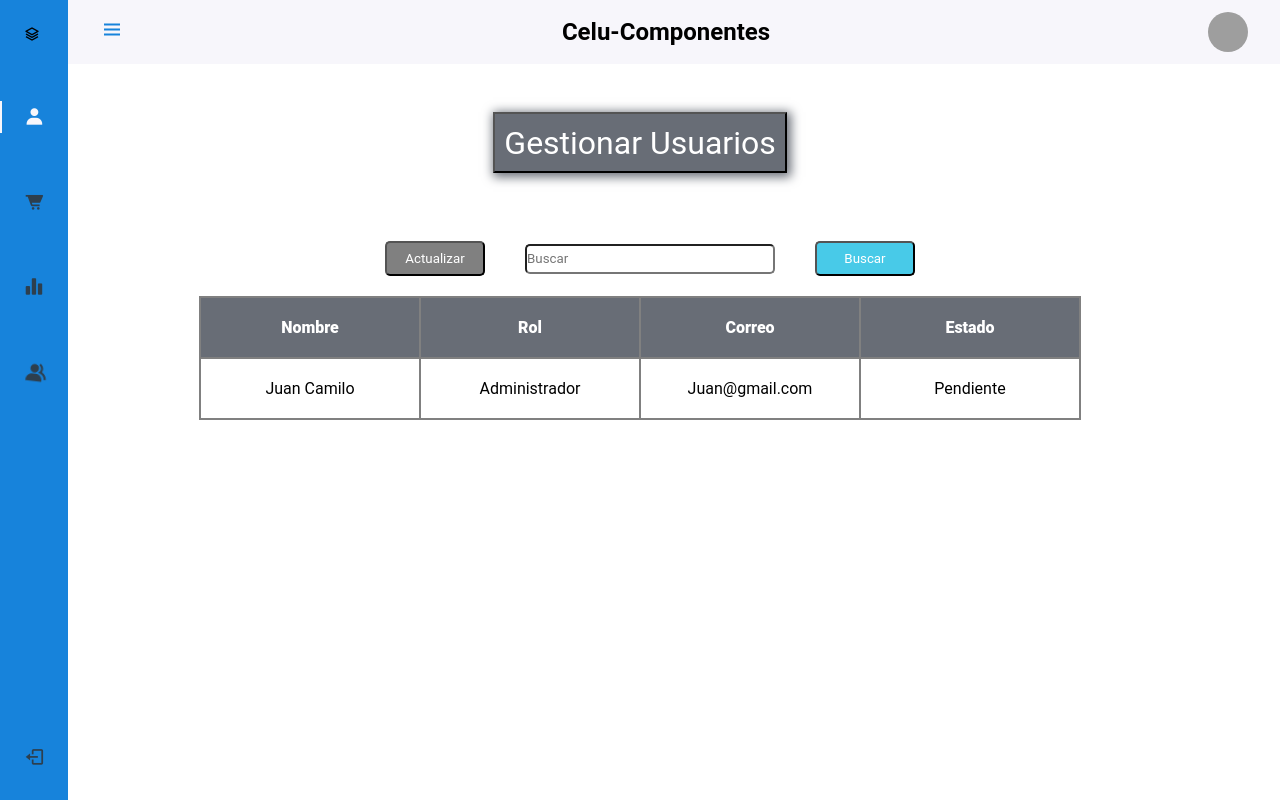
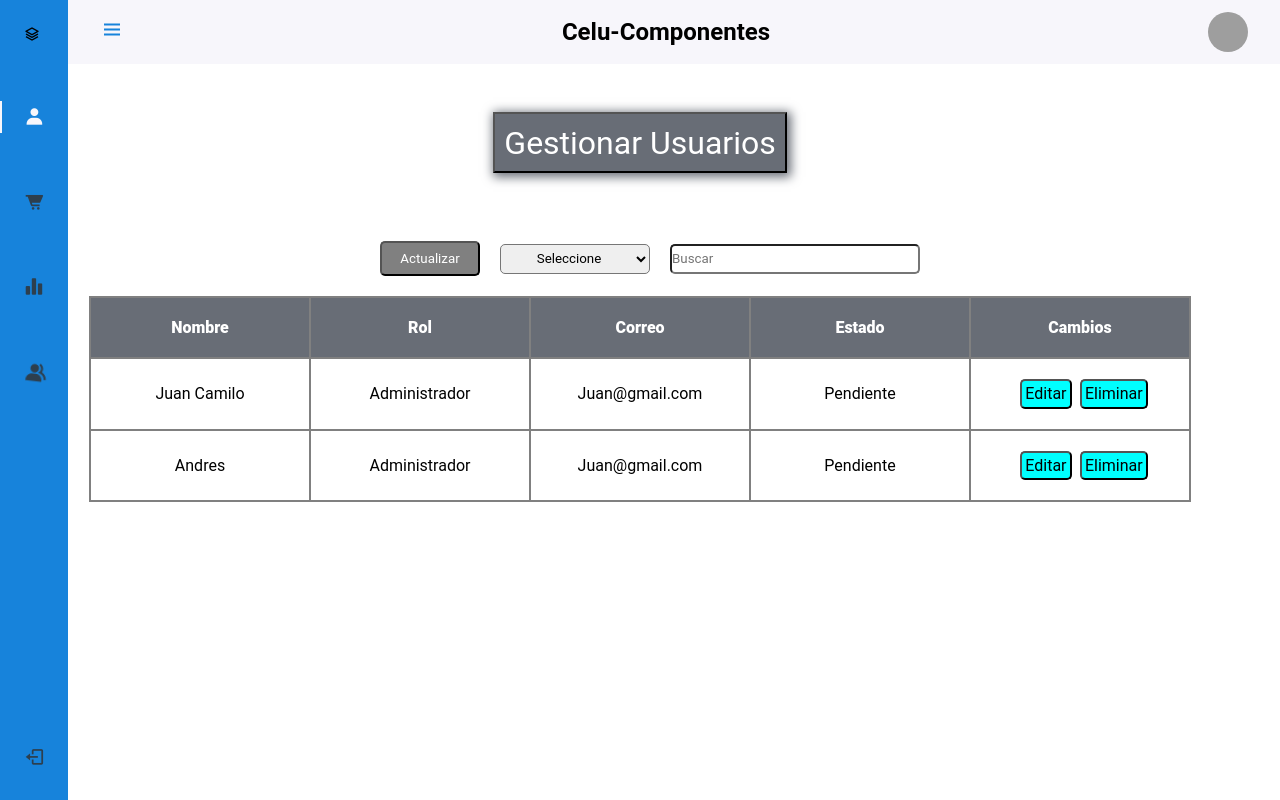
Before and after one commit to juanfed/night-developers, a React (Create React App) app: page /admin/gestionUser in a window 1280 px wide. Built offline with nearby package versions, Linux system fonts and the light colour scheme; grey boxes are pictures that could not be loaded.

Commit message:
implmentacion de la busqueda en las dependencias faltantes e implementacion de filtrado por atributos de manera incompleta

```diff
--- a/src/App.jsx
+++ b/src/App.jsx
@@ -11,7 +11,7 @@ import Producto from "pages/producto";
 import Ventas from "pages/ventas";
 import Gestion from "pages/gestion";
 import Admin from "pages/Admin";
-import Login from "pages/Login";
+import Login from "pages/login";
 import Registro from "components/registro";
 import LayoutPublico from "layouts/LayoutPublico";
 import HeaderPublico from "components/HeaderPublico";
--- a/src/pages/gestion.jsx
+++ b/src/pages/gestion.jsx
@@ -1,11 +1,16 @@
 import 'styles/gestion.css';
-
 import React, { useState, useEffect, useRef } from 'react';
-import { nanoid } from 'nanoid';
+import { nanoid } from "nanoid";
 
 const listaUsuarios = [
     {
         nombre: "Juan Camilo",
+        rol: "Administrador",
+        correo: "Juan@gmail.com",
+        estado: "Pendiente"
+    },
+    {
+        nombre: "Andres",
         rol: "Administrador",
         correo: "Juan@gmail.com",
         estado: "Pendiente"
@@ -107,6 +112,18 @@ const Gestion = () => {
     }
 
     const ListaUsuarios = ({ listaPersonas }) => {
+
+        //Sesion de busqueda
+        const [busqueda, setBusqueda] = useState('');
+        const [usuariosFiltrados, setUsuariosFiltrados] = useState(listaPersonas)
+        useEffect(() => {
+            setUsuariosFiltrados(
+                listaPersonas.filter((elemento) => {
+                    return JSON.stringify(elemento).toLowerCase().includes(busqueda.toLowerCase());
+                }));
+        }, [busqueda, listaPersonas])
+
+
         useEffect(() => {
             console.log("aca me muestra algo", listaPersonas);
         }, [listaPersonas])
@@ -116,8 +133,15 @@ const Gestion = () => {
                 <div className="buscador_actu">
                     <div>
                         <button type="button" name="name" id="buttom" className="Actuali_zar">Actualizar</button>
-                        <input className="Busca_dor" type="text" placeholder="Buscar" required />
-                        <button type="button" name="name" id="buttom" className="buscar-botonp">Buscar</button>
+                        <select className="Select_form" name="filter">
+                            <option >Seleccione</option>
+                            <option >Nombre</option>
+                            <option >Rol</option>
+                            <option>Correo</option>
+                            <option>Estado</option>
+                        </select>
+                        <input className="Busca_dor" type="text" placeholder="Buscar" required value={busqueda} onChange={(e) => setBusqueda(e.target.value)} />
+
                     </div>
 
 
@@ -130,16 +154,23 @@ const Gestion = () => {
                                 <th >Rol</th>
                                 <th >Correo</th>
                                 <th >Estado</th>
+                                <th >Cambios</th>
                             </tr>
                         </thead>
                         <tbody>
-                            {listaPersonas.map((usuario) => {
+                            {usuariosFiltrados.map((usuario) => {
                                 return (
                                     <tr key={nanoid()}>
                                         <td>{usuario.nombre}</td>
                                         <td>{usuario.rol}</td>
                                         <td>{usuario.correo}</td>
                                         <td>{usuario.estado}</td>
+                                        <td>
+                                            <div className="botonListaProducto">
+                                                <button>Editar</button>
+                                                <button>Eliminar</button>
+                                            </div>
+                                        </td>
                                     </tr>
                                 );
                             })}
--- a/src/pages/producto.jsx
+++ b/src/pages/producto.jsx
@@ -118,11 +118,11 @@ const Producto = () => {
     //buqueda
     const [busqueda, setBusqueda] = useState('');
     const [celularesFiltrados, setCelularesFiltrados] = useState(listaCelulares)
-    useEffect (() =>{
+    useEffect(() => {
       setCelularesFiltrados(
-      listaCelulares.filter((elemento) =>{
-        return JSON.stringify(elemento).toLowerCase().includes(busqueda.toLowerCase());
-      }));
+        listaCelulares.filter((elemento) => {
+          return JSON.stringify(elemento).toLowerCase().includes(busqueda.toLowerCase());
+        }));
     }, [busqueda, listaCelulares])
 
     useEffect(() => {
@@ -135,10 +135,18 @@ const Producto = () => {
       <div>
         <div className="buscador_actu">
           <div>
-            <input className="Actuali_zar" type="text" value="Actualizar" />
+            <button type="button" name="name" id="buttom" className="Actuali_zar">Actualizar</button>
+            <select className="Select_form" name="filter">
+              <option >Seleccione</option>
+              <option >ID</option>
+              <option>Producto</option>
+              <option>Descripcion</option>
+              <option >Valor</option>
+              <option >Estado</option>
+            </select>
             <input className="Busca_dor" type="text" placeholder="Buscar" value={busqueda}
-            onChange={(e) => setBusqueda(e.target.value)}/>
-            <button type="button" name="name" id="buttom" className="buscar-botonp">Buscar</button>
+              onChange={(e) => setBusqueda(e.target.value)} />
+
           </div>
         </div>
         <table>
--- a/src/pages/ventas.jsx
+++ b/src/pages/ventas.jsx
@@ -1,5 +1,6 @@
 import 'styles/ventas.css';
 import React, { useState, useEffect, useRef } from 'react';
+import { nanoid } from "nanoid";
 
 const lista_Ventas = [
   {
@@ -9,6 +10,14 @@ const lista_Ventas = [
     comprador: "Juan",
     estado: "en proceso"
   },
+  {
+    id: "2",
+    precio: "560.000",
+    cantidad: "3",
+    comprador: "Jose",
+    estado: "en proceso"
+  },
+
 
 
 ]
@@ -58,7 +67,7 @@ const Ventas = () => {
         <br />
         <input className="datos" type="text" name='cantidad' placeholder="Ingrese La Cantidad" required />
         <br />
-        <input className="datos" type="text" name='comprador'  placeholder="Ingrese el Comprador" required />
+        <input className="datos" type="text" name='comprador' placeholder="Ingrese el Comprador" required />
         <br />
         <select className="multi" name='estado' required>
 
@@ -69,8 +78,8 @@ const Ventas = () => {
 
         </select>
 
-        <br/>
-        <br/>
+        <br />
+        <br />
 
 
 
@@ -81,6 +90,17 @@ const Ventas = () => {
   }
 
   const ListaVentas = ({ lista_ventas }) => {
+    //buqueda
+    const [busqueda, setBusqueda] = useState('');
+    const [ventasFiltradas, setVentasFiltradas] = useState(lista_ventas)
+    useEffect(() => {
+      setVentasFiltradas(
+        lista_ventas.filter((elemento) => {
+          return JSON.stringify(elemento).toLowerCase().includes(busqueda.toLowerCase());
+        }));
+    }, [busqueda, lista_ventas])
+
+
     useEffect(() => {
       console.log("se supone que deberia de mostrarse en consola", lista_ventas);
     }, [lista_ventas])
@@ -88,11 +108,19 @@ const Ventas = () => {
 
       <div>
         <div className="buscador_actu">
-        <div>
-          <button type="button" name="name" id="buttom" className="Actuali_zar">Actualizar</button>
-          <input className="Busca_dor" type="text" placeholder="Buscar" required />
-          <button type="button" name="name" id="buttom" className="buscar-botonp">Buscar</button>
-        </div>
+          <div>
+            <button type="button" name="name" id="buttom" className="Actuali_zar">Actualizar</button>
+            <select className="Select_form" name="filter">
+            <option>Seleccione</option>
+              <option >ID</option>
+              <option >Precio</option>
+              <option>Cantidad</option>
+              <option>Comprador</option>
+              <option>Estado</option>
+            </select>
+            <input className="Busca_dor" type="text" placeholder="Buscar" required value={busqueda} onChange={(e) => setBusqueda(e.target.value)} />
+
+          </div>
 
 
         </div>
@@ -104,16 +132,24 @@ const Ventas = () => {
             <th >Cantidad</th>
             <th >Comprador</th>
             <th >Estado</th>
+            <th >Cambios</th>
           </tr>
           <tbody>
-            {lista_ventas.map((Venta) => {
+            {ventasFiltradas.map((Venta) => {
               return (
-                <tr>
+                <tr key={nanoid()}>
                   <td>{Venta.id}</td>
                   <td>{Venta.precio}</td>
                   <td>{Venta.cantidad}</td>
                   <td>{Venta.comprador}</td>
                   <td>{Venta.estado}</td>
+                  <td>
+                    <div className="botonListaProducto">
+                      <button>Editar</button>
+                      <button>Eliminar</button>
+                    </div>
+
+                  </td>
                 </tr>
               );
             })}
--- a/src/styles/gestion.css
+++ b/src/styles/gestion.css
@@ -74,3 +74,11 @@ color: black;
 .titles_for{
     margin-bottom: 5px;
 }
+
+.Select_form{
+    height: 30px;
+    width: 150px;
+    text-align: center;
+    border-radius: 5px;
+
+}
--- a/src/styles/producto.css
+++ b/src/styles/producto.css
@@ -92,6 +92,8 @@ select.multi{
     margin-left: 0.5rem;
     font-size: 1rem;
     padding:0.2rem;
-    background-color: #a4a4aa;
-    color: #ffff;
+    background-color: aqua;
+    color: black;
+    cursor:pointer;
+    border-radius: 5px;
 }
```
